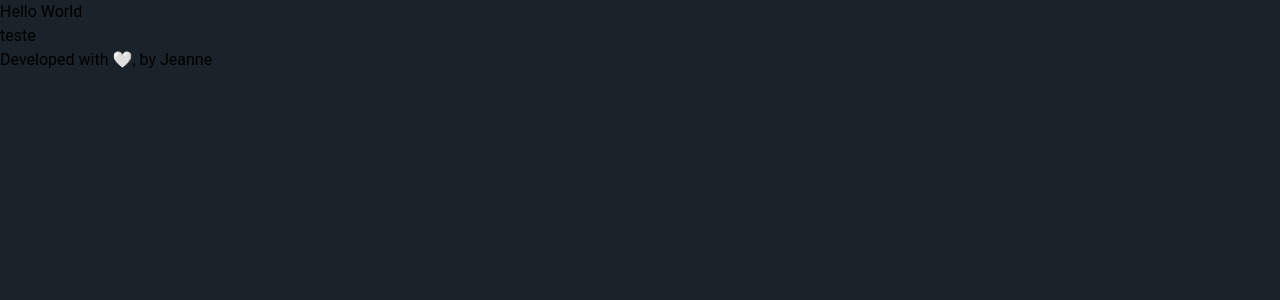
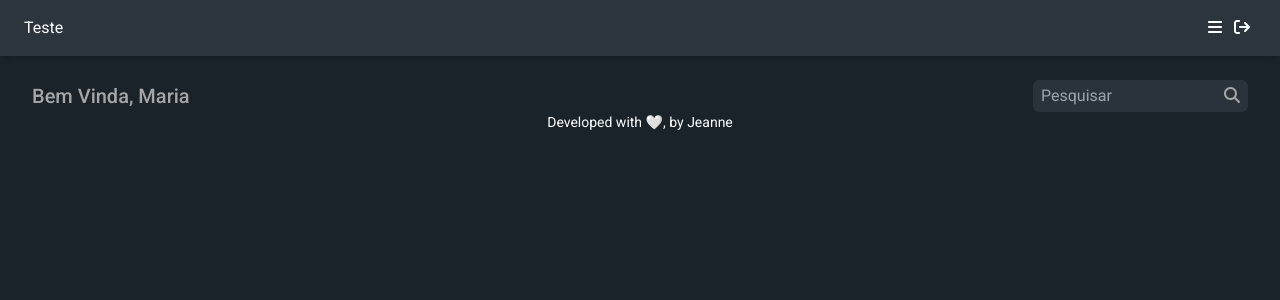
Before and after one commit to Jeannerocha8/minhas_financas, a Vue app in the folder front-end/: page / in a window 1280 px wide. Shown: the top 300 px of the page. Built offline with nearby package versions, Linux system fonts and the light colour scheme.

Commit message:
create layout header and search

```diff
--- a/front-end/package.json
+++ b/front-end/package.json
@@ -8,6 +8,11 @@
     "lint": "eslint . --ext .vue,.js,.jsx,.cjs,.mjs --fix --ignore-path .gitignore"
   },
   "dependencies": {
+    "@fortawesome/fontawesome-svg-core": "^6.2.0",
+    "@fortawesome/free-brands-svg-icons": "^6.2.0",
+    "@fortawesome/free-regular-svg-icons": "^6.2.0",
+    "@fortawesome/free-solid-svg-icons": "^6.2.0",
+    "@fortawesome/vue-fontawesome": "^3.0.1",
     "autoprefixer": "^10.4.11",
     "postcss": "^8.4.16",
     "vue": "^3.2.37"
--- a/front-end/src/App.vue
+++ b/front-end/src/App.vue
@@ -1,18 +1,23 @@
-<script setup>
-</script>
-
 <template>
-  <header>
-    <div class="bg-mf text-white p-2 w-full h-14">
-      Hello World
+  <mf-header />
+  <div class="mt-6 min-h-screen">
+    <div class="flex justify-between items-center px-8">
+      <p class="text-xl font-medium">Bem Vinda, Maria</p>
+      <div class="bg-mf-300 rounded-md h-8 flex justify-end items-center relative px-2">
+        <input class="w-full bg-mf-300 rounded h-92 text-mf-150" placeholder="Pesquisar">
+        <p><font-awesome-icon icon="fa-solid fa-magnifying-glass" /></p>
+      </div>
     </div>
-  </header>
-  <body class="h-full">
-    <p class="text-white">teste</p>
-  </body>
-  <footer>
-    <p class="text-white text-center text-sm">Developed with 🤍, by Jeanne</p>
-  </footer>
+    <mf-footer />
+  </div>
 </template>
 
-<style scoped></style>
+<script>
+
+import MfHeader from "./components/ui/MfHeader.vue";
+import MfFooter from "./components/ui/MfFooter.vue";
+export default {
+  name: 'App',
+  components: {MfFooter, MfHeader},
+}
+</script>
--- a/front-end/src/assets/main.css
+++ b/front-end/src/assets/main.css
@@ -1,10 +1,10 @@
+@import url('https://fonts.googleapis.com/css2?family=Roboto:wght@400;500;700&display=swap');
 @tailwind base;
 @tailwind components;
 @tailwind utilities;
-@import url('https://fonts.googleapis.com/css2?family=Roboto:wght@400;500;700&display=swap');
 
 body {
-    @apply bg-mf-900;
+    @apply bg-mf-900 text-mf-150;
 }
 
 #app {
--- /dev/null
+++ b/front-end/src/components/ui/MfFooter.vue
@@ -0,0 +1,11 @@
+<template>
+  <div class="h-full">
+    <p class="text-white text-center text-sm">Developed with 🤍, by Jeanne</p>
+  </div>
+</template>
+
+<script>
+export default {
+  name: 'mf-footer',
+}
+</script>
--- /dev/null
+++ b/front-end/src/components/ui/MfHeader.vue
@@ -0,0 +1,19 @@
+<template>
+  <div class="bg-mf text-white px-6 w-full shadow-md">
+    <div class="flex justify-between items-center h-14">
+      <a href="/">
+        <h1>Teste</h1>
+      </a>
+      <div class="flex items-center cursor-pointer">
+        <p class="mx-1.5"><font-awesome-icon icon="fa-solid fa-bars" /></p>
+        <p class="mx-1.5"><font-awesome-icon icon="fa-solid fa-arrow-right-from-bracket" /></p>
+      </div>
+    </div>
+  </div>
+</template>
+
+<script>
+export default {
+  name: 'mf-header',
+}
+</script>
--- a/front-end/src/main.js
+++ b/front-end/src/main.js
@@ -1,5 +1,15 @@
 import { createApp } from 'vue'
 import App from './App.vue'
 import './assets/main.css'
+import { FontAwesomeIcon } from '@fortawesome/vue-fontawesome'
 
-createApp(App).mount('#app')
+import { library } from '@fortawesome/fontawesome-svg-core';
+import { fas } from '@fortawesome/free-solid-svg-icons';
+import { far } from '@fortawesome/free-regular-svg-icons';
+import { fab } from '@fortawesome/free-brands-svg-icons'
+
+library.add(fas, far, fab);
+
+createApp(App)
+    .component('font-awesome-icon', FontAwesomeIcon)
+    .mount('#app')
--- a/front-end/tailwind.config.js
+++ b/front-end/tailwind.config.js
@@ -1,7 +1,6 @@
 /** @type {import('tailwindcss').Config} */
 module.exports = {
-  purge: ['./index.html', './src/**/*.{vue,js,ts,jsx,tsx}'],
-  content: [],
+  content: ['./index.html', './src/**/*.{vue,js,ts,jsx,tsx}'],
   theme: {
     fontFamily: {
       sans: ['Open Sans'],
@@ -14,7 +13,9 @@ module.exports = {
       colors: {
         mf: '#2C353E',
         'mf-100': '#E3E3E3',
+        'mf-150': '#A6A6A6',
         'mf-200': '#4D5563',
+        'mf-300': '#2A333C',
         'mf-900': '#1A232A',
       },
     },
```
Also changed, not shown: 1 other file (tests, documents, lock files or other folders).
